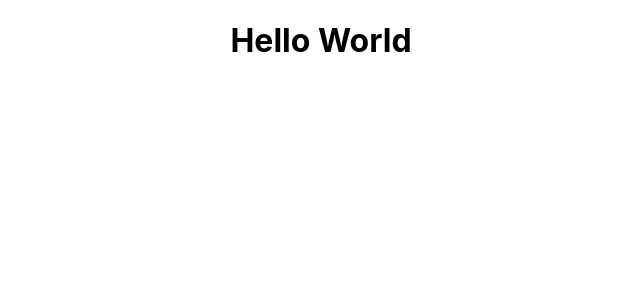
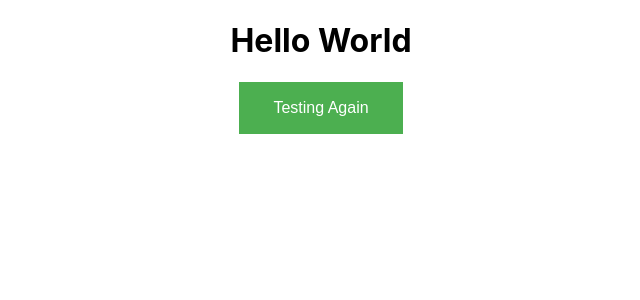
Before and after one commit to Zubs/ReactStyledComponent, a JavaScript app: page / in a window 1280 px wide. Shown: the top 300 px of the page, without its empty margins (319-959 px from the left). Built offline with nearby package versions, Linux system fonts and the light colour scheme; the HTML template or start-up script is replaced by a standard one.

Commit message:
Button component

```diff
--- a/src/App.js
+++ b/src/App.js
@@ -1,9 +1,11 @@
 import './App.css';
+import StyledButton from "./styled-components/Button";
 
 function App() {
   return (
     <div className="App">
       <h1>Hello World</h1>
+      <StyledButton>Testing Again</StyledButton>
     </div>
   );
 }
--- /dev/null
+++ b/src/styled-components/Button.js
@@ -0,0 +1,16 @@
+import styled from "styled-components";
+
+const StyledButton = styled.button`
+  border: 2px solid #4caf50;
+  background-color: #4caf50;
+  color: white;
+  padding: 15px 32px;
+  text-align: center;
+  text-decoration: none;
+  display: inline-block;
+  font-size: 16px;
+  cursor: pointer;
+  transition: 0.5s all ease-out;
+`;
+
+export default StyledButton;
```
